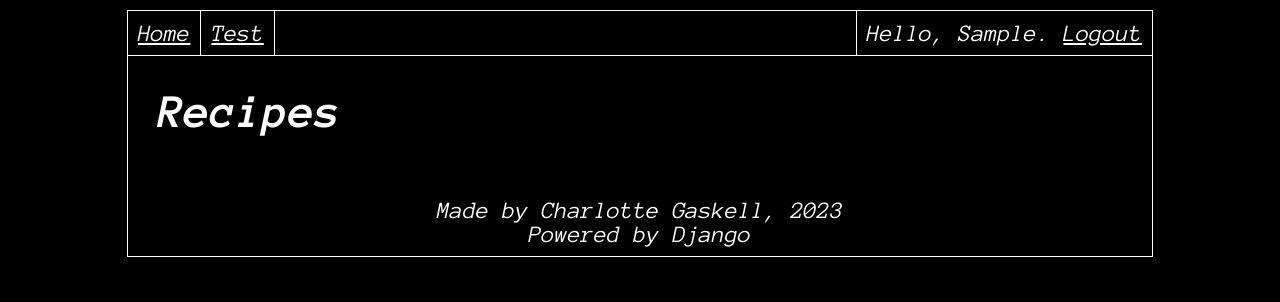
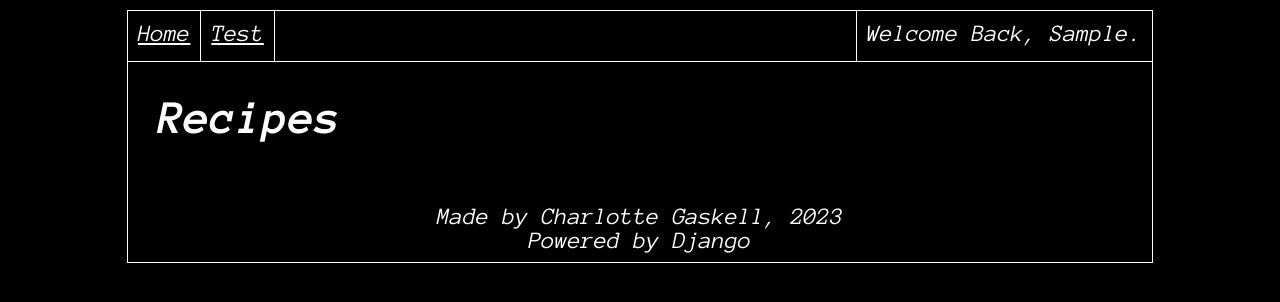
Before and after one commit to c-gaskell/recipes, a Django app: page / in a window 1280 px wide. Shown: the top 302 px of the page. Run offline with Django 4.2, Linux system fonts and the light colour scheme; the visitor is signed in with stand-in values (Sample User, id 1).

Commit message:
Add Account Menu

```diff
--- a/website/static/css/main.css
+++ b/website/static/css/main.css
@@ -36,29 +36,62 @@ div.maincontent {
     padding: 0px 30px;
 }
 
+.dropdown {
+   position: relative;
+}
+
+.dropdown-content {
+    list-style-type: none;
+    display: none !important;
+    position: absolute;
+    background-color: var(--bg);
+    min-width: 160px;
+    padding: 0;
+    z-index: 2;
+    border: 1px solid var(--fg);
+    border-bottom: none;
+}
+
+.dropdown:hover .dropdown-content {
+    display: block !important;
+}
+
+.dropdown-content > * {
+    border-bottom: 1px solid var(--fg);
+    margin: 0;
+    padding: 10px;
+}
+
+.dropdown-r {
+    text-align: right;
+    right: -1px;
+}
+
 ul.navbar {
     list-style-type: none;
     margin: 0;
     padding: 0;
-    overflow: hidden;
+    height: 50px;
     border-bottom: 1px solid var(--fg);
 }
 
 li.navitem {
     float: left;
+    height: 50px;
 }
 
 li.navitemr {
     float: right;
 }
 
-li.navitem > * {
+li.navitem > *:not(.dropdown-content) {
     display: block;
+    height: 30px;
     padding: 10px;
     border-right: 1px solid var(--fg);
 }
 
-li.navitemr > * {
+li.navitemr > *:not(.dropdown-content) {
     border-right: none;
     border-left: 1px solid var(--fg);
 }
--- a/website/templates/website/base.html
+++ b/website/templates/website/base.html
@@ -20,9 +20,17 @@
             <li class="navitem"> <a href="/test"> Test </a> </li>
 
             {% if user.is_authenticated %}
-            <li class="navitem navitemr"> <span> Hello, {{ user.first_name }}. <a href="/accounts/logout"> Logout </a> </span> </li>
+            <li class="navitem navitemr dropdown"> <span> Welcome Back, {{ user.first_name }}. </span>
+                <ul class="dropdown-content dropdown-r">
+                    <li><a href="#"> Profile </a></li>
+                    <li><a href="#"> Favourites </a></li>
+                    <li><a href="#"> Preferences </a></li>
+                    <li><a href="/accounts/logout"> Logout </a></li>
+                </ul>
+            </li>
             {% else %}
             <li class="navitem navitemr"> <a href="/accounts/login"> Login </a> </li>
+            <li class="navitem navitemr"> <a href="/accounts/signup"> Sign Up </a> </li>
             {% endif %}
         </ul>
 
```
